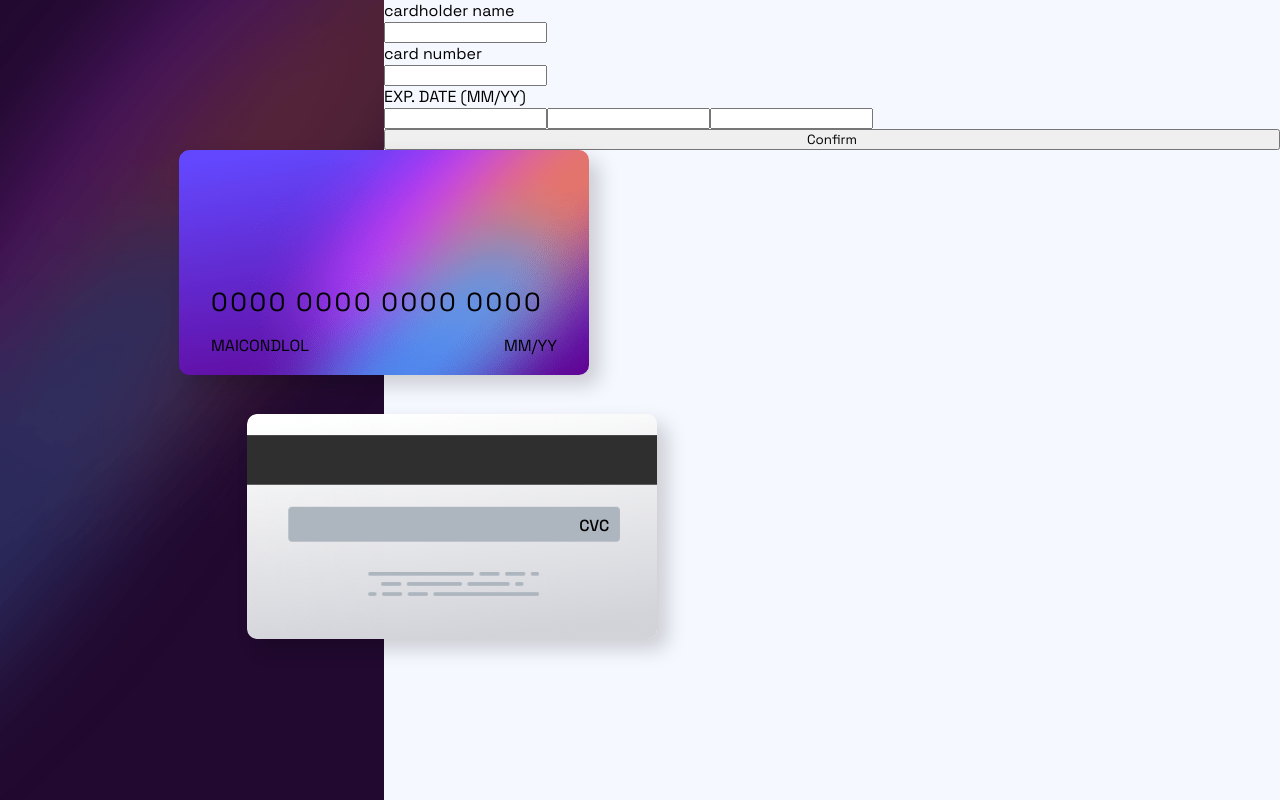
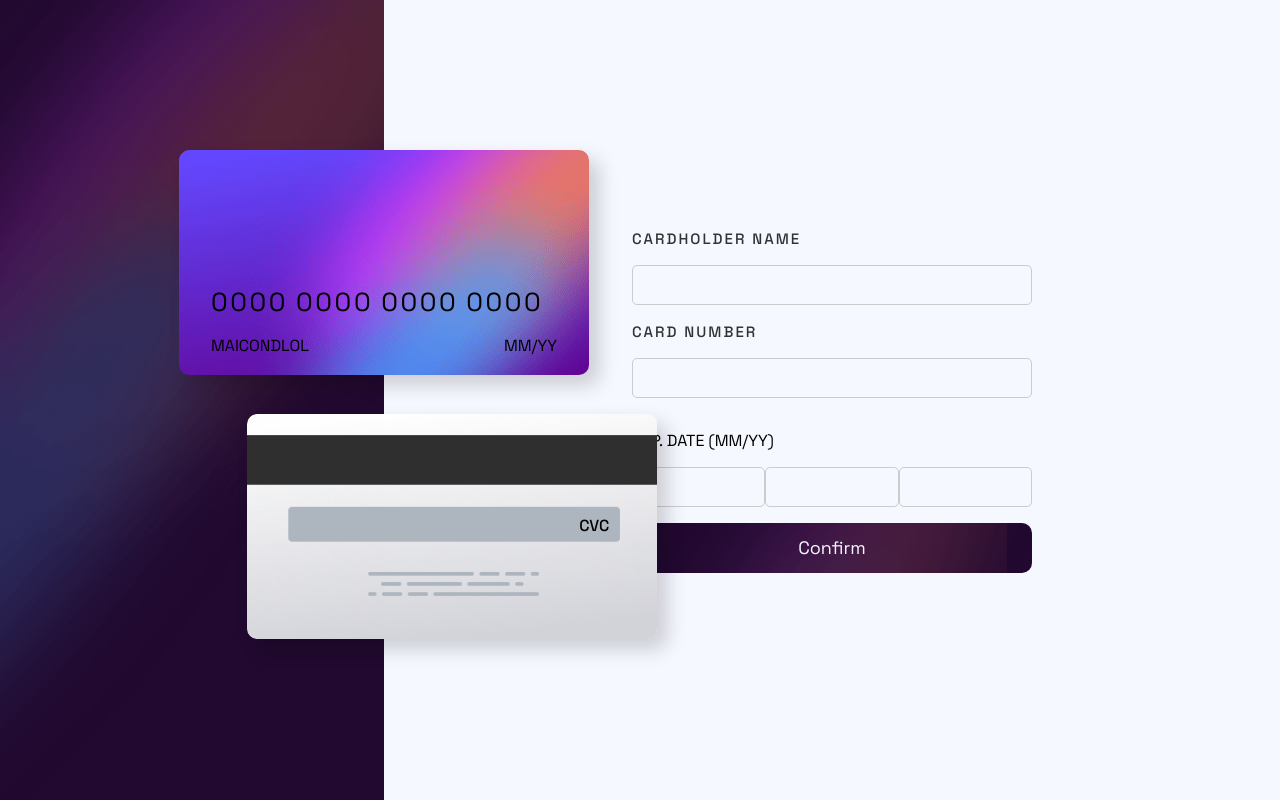
Before and after one commit to maicondguerian/interactive-card-details-form, a React (Vite) app: page / in a window 1280 px wide. Built offline with nearby package versions, Linux system fonts and the light colour scheme.

Commit message:
creating form

```diff
--- a/src/components/Form/Form.jsx
+++ b/src/components/Form/Form.jsx
@@ -4,7 +4,8 @@ export const Form = () => {
     return (
 
         <div className={styles.formWrapper}>
-            <ul>
+            <div className={styles.form}>
+                <ul id={styles.ul}>
                     <li>
                         <p><label for="name">cardholder name</label></p>
                         <span>
@@ -19,7 +20,7 @@ export const Form = () => {
                     </li>
                 </ul>
                 <span>EXP. DATE (MM/YY)</span>
-            <div >
+                <div>
                     <ul className={styles.secondUl}>
                         <li><input type="text" name="" id="month" /></li>
                         <li><input type="text" name="" id="" /></li>
@@ -28,6 +29,7 @@ export const Form = () => {
                 </div>
             <button>Confirm</button>
             </div>
+        </div>
 
 
 
--- a/src/components/Form/form.module.scss
+++ b/src/components/Form/form.module.scss
@@ -1,9 +1,57 @@
-.formWrapper{
+.formWrapper {
     display: flex;
     flex-direction: column;
+    align-items: center;
+    height: 100%;
+    justify-content: center;
 
-    ul:last-child{
-        display: flex;
-        list-style: none;
+    .form {
+        width: 400px;
+
+        label {
+            text-transform: uppercase;
+            font-weight: 500;
+            letter-spacing: 2px;
+            font-size: 15px;
+            color: #000c;
+        }
+
+        #ul {
+            margin-bottom: 1rem;
+        }
+
+        input {
+            width: 100%;
+            height: 40px;
+            border-radius: 5px;
+            border: solid 1px #ccc;
+            background-color: transparent;
+            outline: none;
+            font-size: 18px;
+            font-weight: 500;
+            color: #686868c0;
+            margin: 1rem 0;
+        }
+
+
+        ul {
+            list-style: none;
+        }
+
+        ul:last-child {
+            display: flex;
+
+        }
+
+        button {
+            background-image: url('/src/assets/bg-main-mobile.png');
+            width: 100%;
+            height: 50px;
+            border-radius: 10px;
+            border: none;
+            font-size: 18px;
+            font-family: 600;
+            color: var(--whitebg);
+        }
     }
 }
```
Lines whose indentation alone changed are shown as unchanged.
